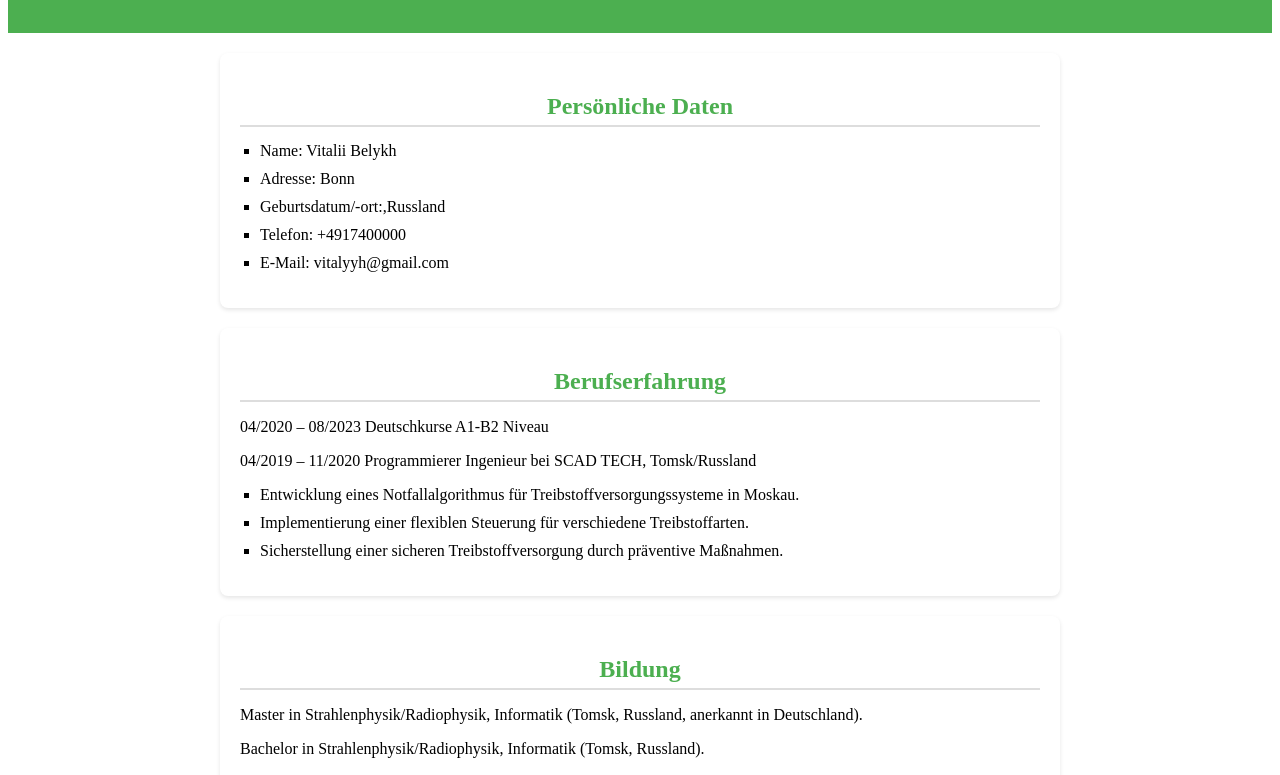
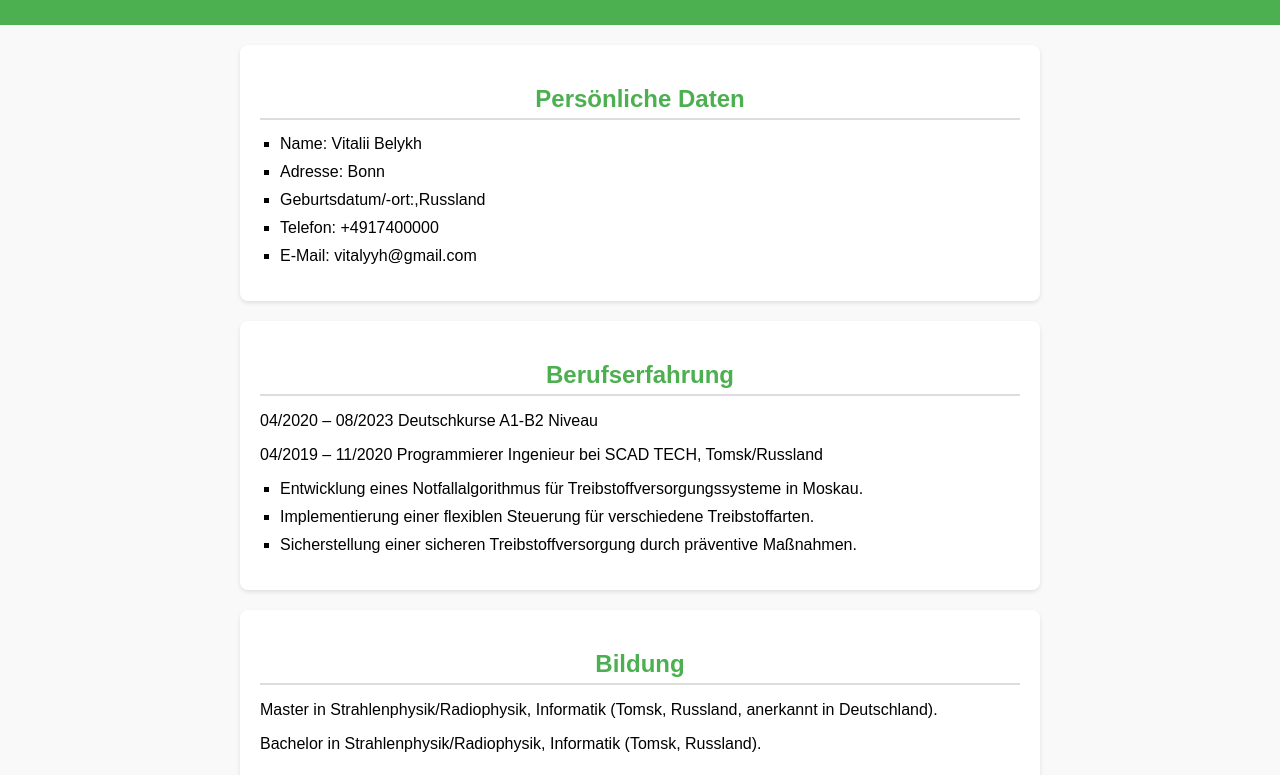
Before and after one commit to vitalya834/cv_project, a plain HTML site: page index.html in a window 1280 px wide. Shown: the part 129-904 px from the top of the page. Drawn offline with Linux system fonts and the light colour scheme.

Commit message:
update style.css

```diff
--- a/style.css
+++ b/style.css
@@ -1,3 +1,16 @@
+/* Глобальный стиль для box-sizing */
+* {
+    box-sizing: border-box;
+}
+
+/* Стили для body */
+body {
+    margin: 0;
+    padding: 0;
+    font-family: Arial, sans-serif;
+    background-color: #f9f9f9;
+}
+
 /* Секция заголовков */
 header {
     text-align: center;
@@ -12,12 +25,16 @@ section {
     margin: 20px auto;
     padding: 20px;
     max-width: 800px;
-    background-color: #fff;
+    background-color: white;
     border-radius: 8px;
     box-shadow: 0 2px 4px rgba(0, 0, 0, 0.1);
 }
 
-/* Стили для подзаголовков */
+/* Стили для заголовков */
+h1, h2 {
+    text-align: center;
+}
+
 h2 {
     color: #4CAF50;
     border-bottom: 2px solid #ddd;
@@ -39,20 +56,17 @@ ul li {
 /* Контактные данные */
 .personal-info {
     text-align: left;
-    font-size: 14px;
-    line-height: 1.6;
+    font-size: 16px;
+    line-height: 1.5;
+    margin-top: 10px;
 }
 
-/* Центрирование заголовков */
-h1, h2 {
-    text-align: center;
-}
-
-/* Цветовая гамма */
+/* Ссылки */
 a {
     color: #4CAF50;
     text-decoration: none;
 }
+
 a:hover {
     text-decoration: underline;
 }
```
